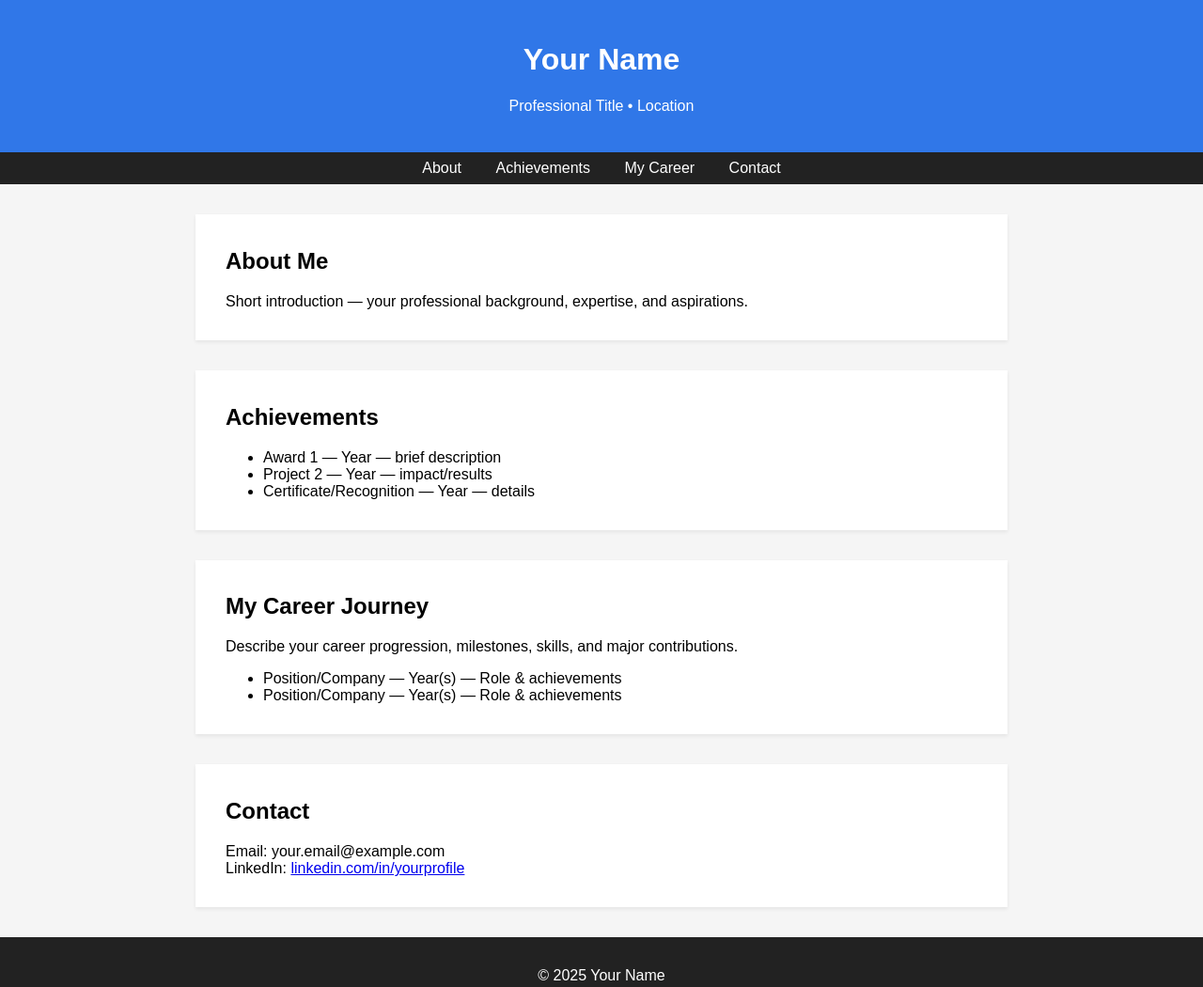
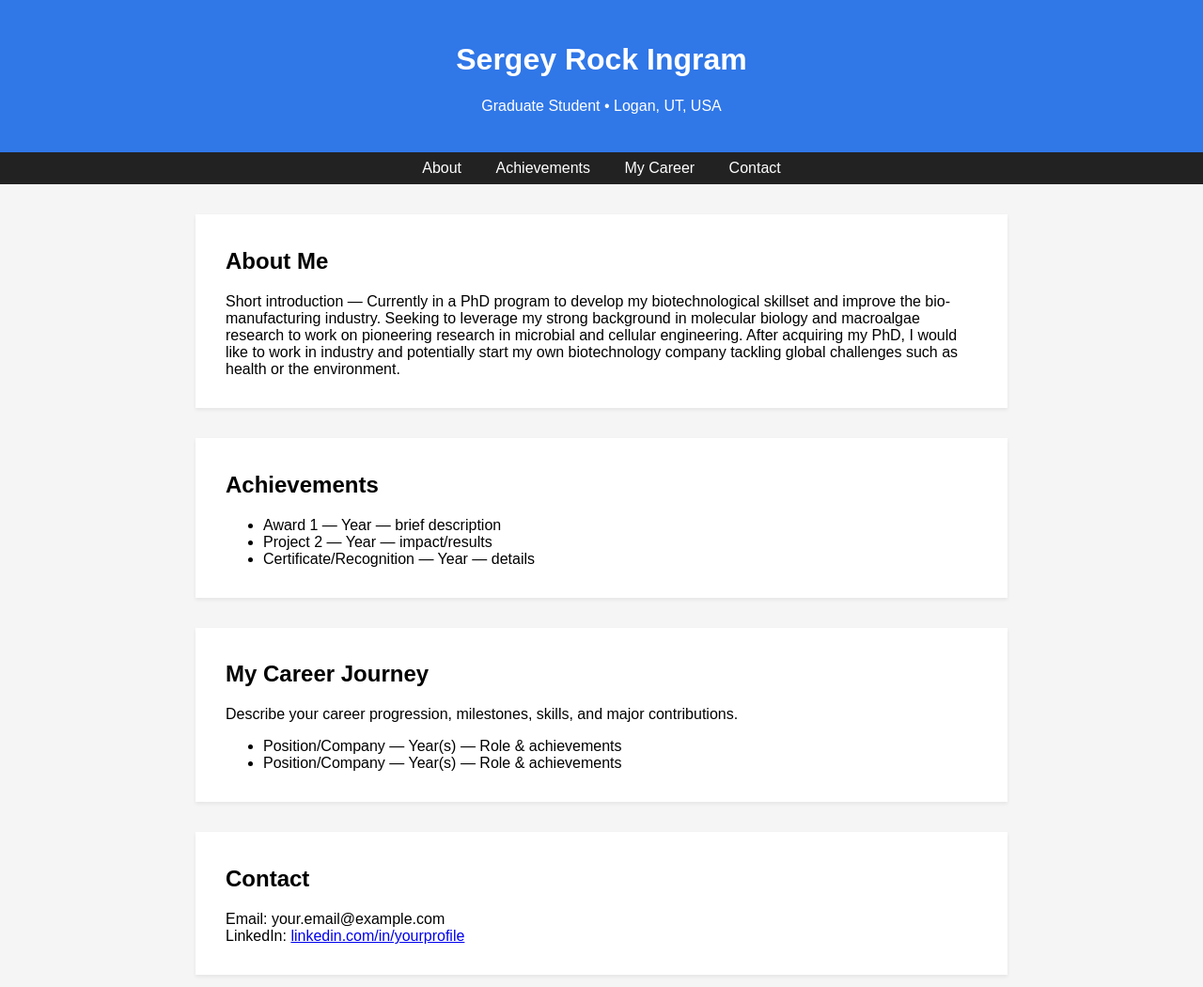
Before and after one commit to sergram11/sergram11.github.io, a plain HTML site: page index.html in a window 1280 px wide. Shown: the top 1050 px of the page at 94% size. Drawn offline with Linux system fonts and the light colour scheme.

Commit message:
Update index.html

```diff
--- a/index.html
+++ b/index.html
@@ -2,13 +2,13 @@
 <html lang="en">
 <head>
   <meta charset="UTF-8">
-  <title>Sergey Rock Ingram - Career and Achievements</title>
+  <title>Sergey Rock Ingram - Career</title>
   <link rel="stylesheet" href="styles.css">
 </head>
 <body>
   <header>
-    <h1>Your Name</h1>
-    <p>Professional Title • Location</p>
+    <h1>Sergey Rock Ingram</h1>
+    <p>Graduate Student • Logan, UT, USA</p>
   </header>
 
   <nav>
@@ -20,7 +20,7 @@
 
   <section id="about">
     <h2>About Me</h2>
-    <p>Short introduction — your professional background, expertise, and aspirations.</p>
+    <p>Short introduction — Currently in a PhD program to develop my biotechnological skillset and improve the bio-manufacturing industry. Seeking to leverage my strong background in molecular biology and macroalgae research to work on pioneering research in microbial and cellular engineering. After acquiring my PhD, I would like to work in industry and potentially start my own biotechnology company tackling global challenges such as health or the environment. </p>
   </section>
 
   <section id="achievements">
```
